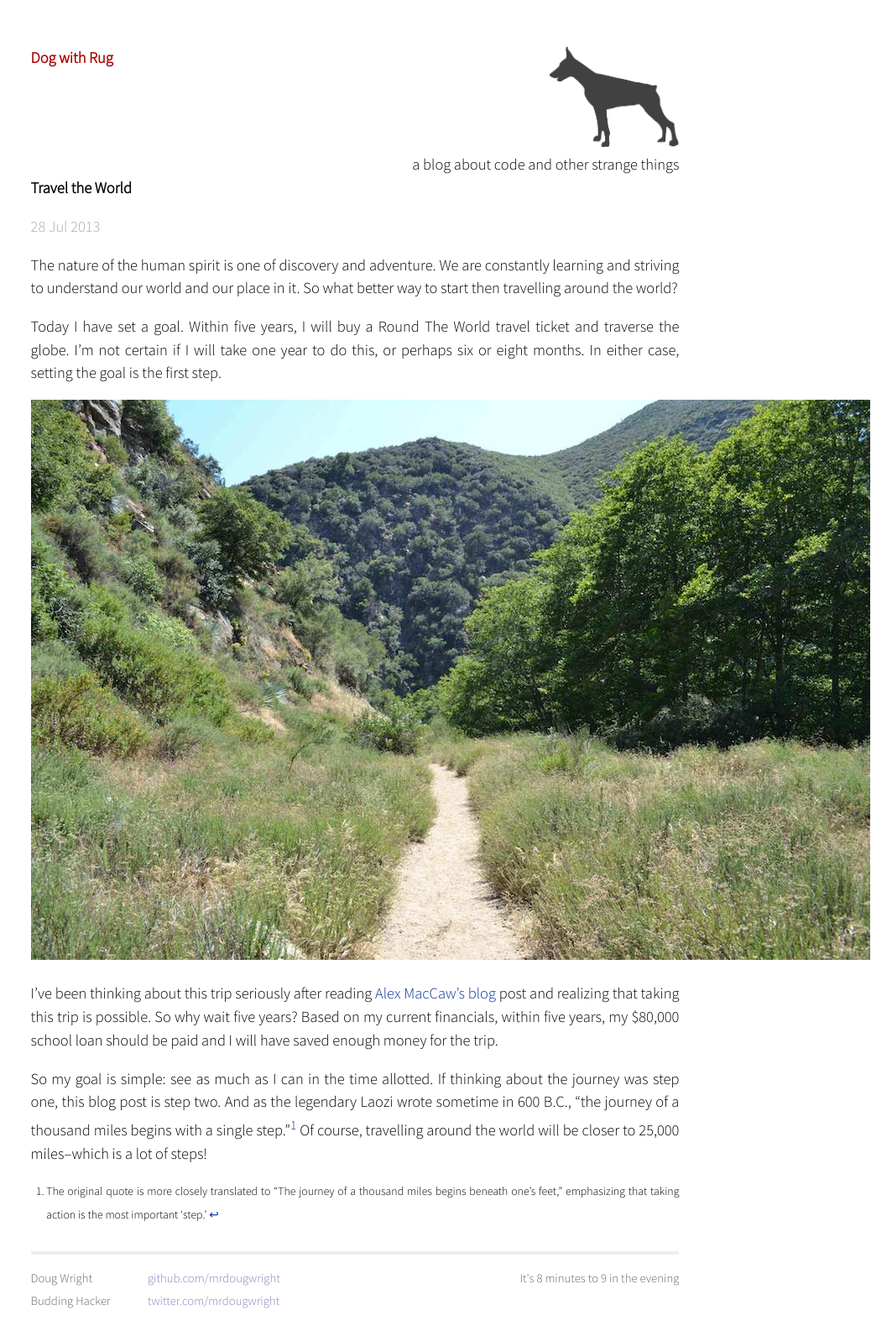
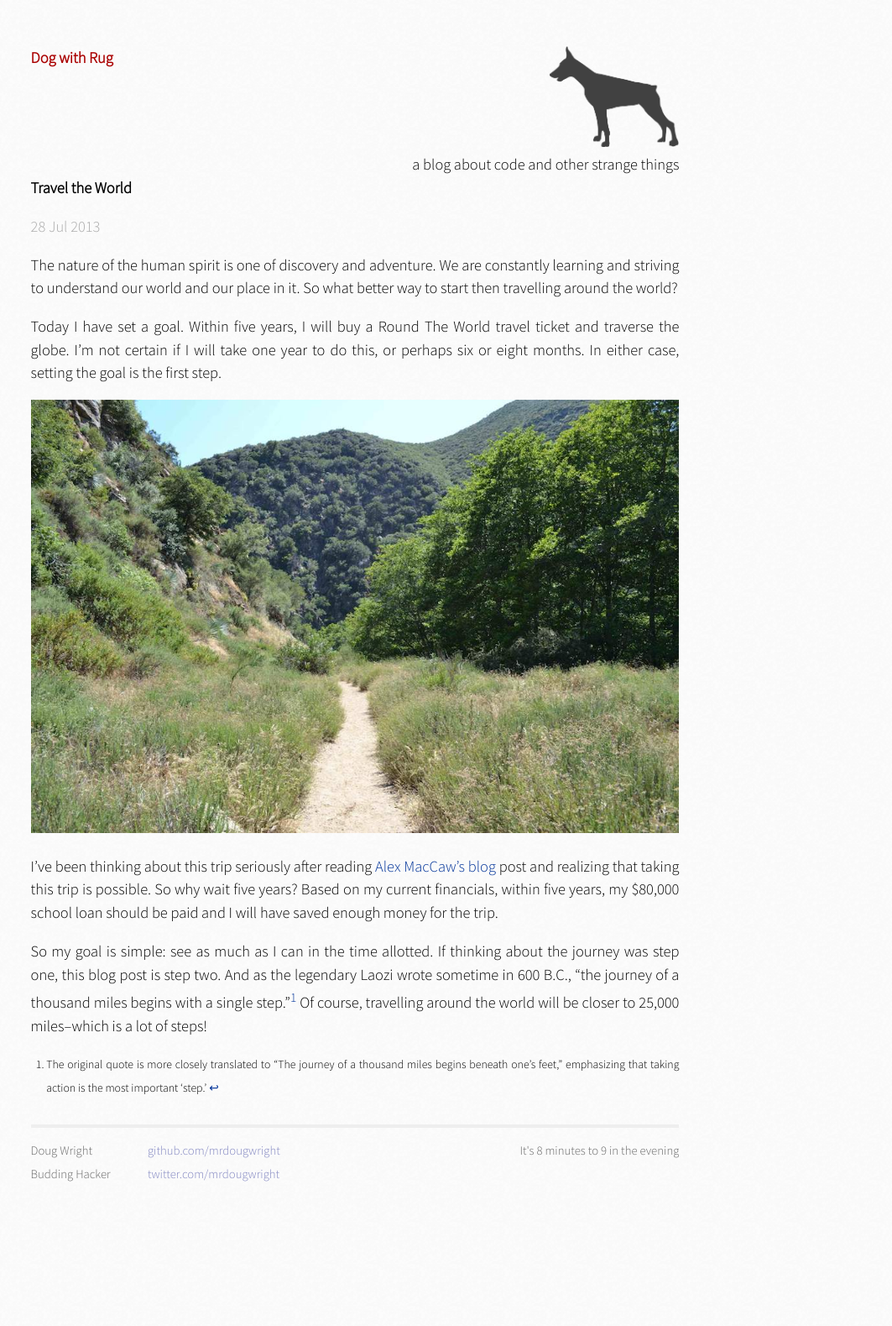
Before and after one commit to mrdougwright/dogwithrug, a Jekyll site: the page built from _posts/2013-07-28-travel-around-the-world.markdown, in a window 1280 px wide. Shown: the whole page at 84% size, without its empty margins (217-1280 px from the left). Built offline with Jekyll 4.4.1, drawn with Linux system fonts in a browser that asks for light colours; nearby versions of some CDN libraries; after the commit the page ends 1427 px from its top, so only the background shows below that.

Commit message:
Change background. Fix image width size

```diff
--- a/css/main.css
+++ b/css/main.css
@@ -15,6 +15,7 @@ html, body { height: 100%; }
 
 body {
   background-color: #FFF;
+  background-image: url('/images/cream_dust.png');
   font-family: 'Source Sans Pro', sans-serif;
   font: 1.275em;
   font-size: medium;
@@ -190,7 +191,7 @@ ul.posts span {
   float: left;
 }
 img {
-  width: auto;
+  width: 100%;
 }
 .footnotes {
   font-size: 0.75em;
@@ -199,6 +200,7 @@ img {
 .header img {
   width: 20%;
 }
+
 /* for phones - wrap code text */
 @media screen and (max-width : 480px) {
   pre {
```
Also changed, not shown: images/cream_dust.png (added).
